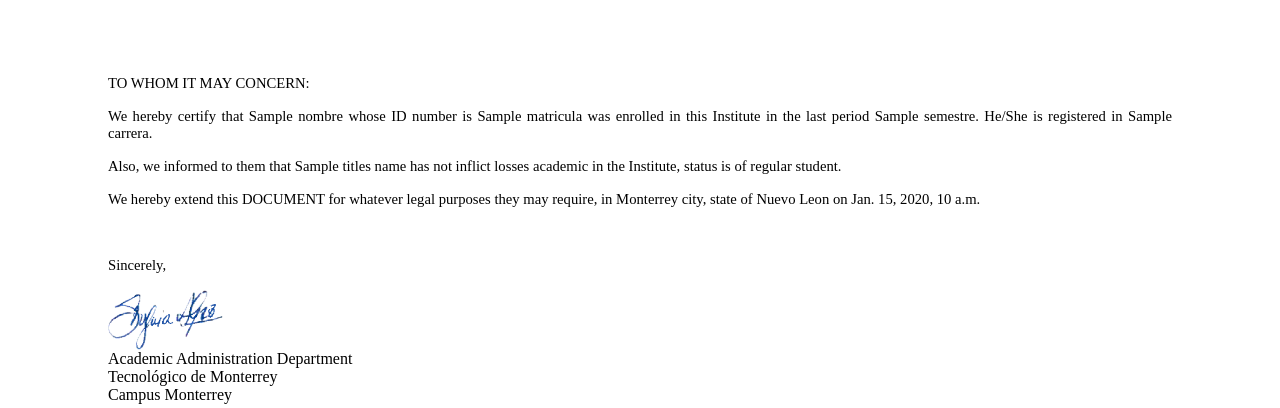
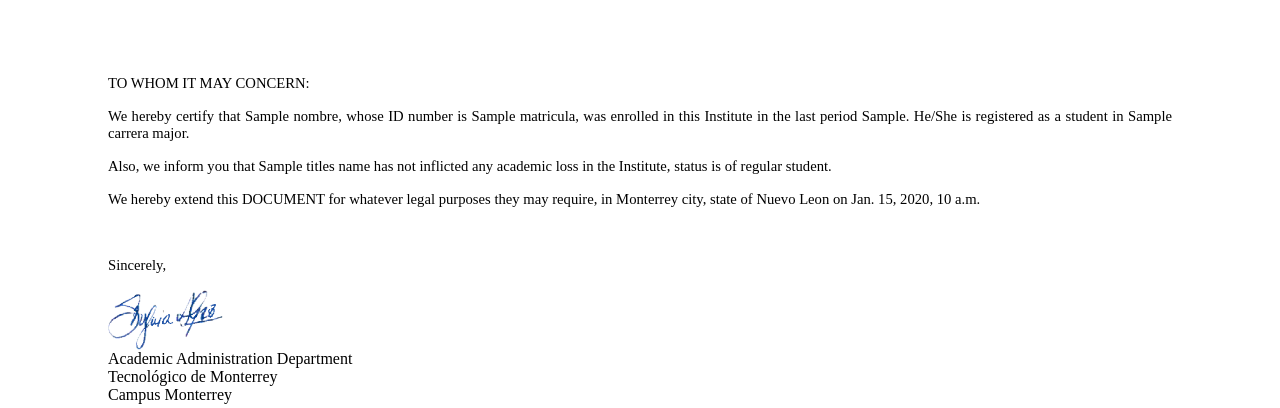
Before and after one commit to ProyectoIntegrador2018/STTA, a Django app: template back-end/STTEAPI/templates/noBajaIngles.html in a window 1280 px wide. Shown: the part 162-570 px from the top of the page. Run offline with Django 3.2, Linux system fonts and the light colour scheme; the template is opened without the code that fills it: most values are stand-ins (such as "Sample title", 1, 10 or a date in 2020).

Commit message:
Fix carta 4

```diff
--- a/back-end/STTEAPI/templates/noBajaIngles.html
+++ b/back-end/STTEAPI/templates/noBajaIngles.html
@@ -17,10 +17,10 @@
 
         <!-- Cuerpo -->
         <p style="text-align: justify;">
-            <span style="font-size: 11.0pt;">We hereby certify that {{nombre}} whose ID number is {{matricula}} was enrolled in this Institute in the last period {{semestre}}. He/She is registered in {{carrera}}.
+            <span style="font-size: 11.0pt;">We hereby certify that {{nombre}}, whose ID number is {{matricula}}, was enrolled in this Institute in the last period {{semestre_actual}}. He/She is registered as a student in {{carrera}} major.
         </p>
         <p style="text-align: justify;">
-            <span style="font-size: 11.0pt;">Also, we informed to them that {{titles_name}} has not inflict losses academic in the Institute, status is of regular student.</span>
+            <span style="font-size: 11.0pt;">Also, we inform you that {{titles_name}} has not inflicted any academic loss in the Institute, status is of regular student.</span>
         </p>
         <p style="text-align: justify;">
             <span style="font-size: 11.0pt;">We hereby extend this DOCUMENT for whatever legal purposes they may require, in Monterrey city, state of Nuevo Leon on {{fecha_actual}}</span>
```
